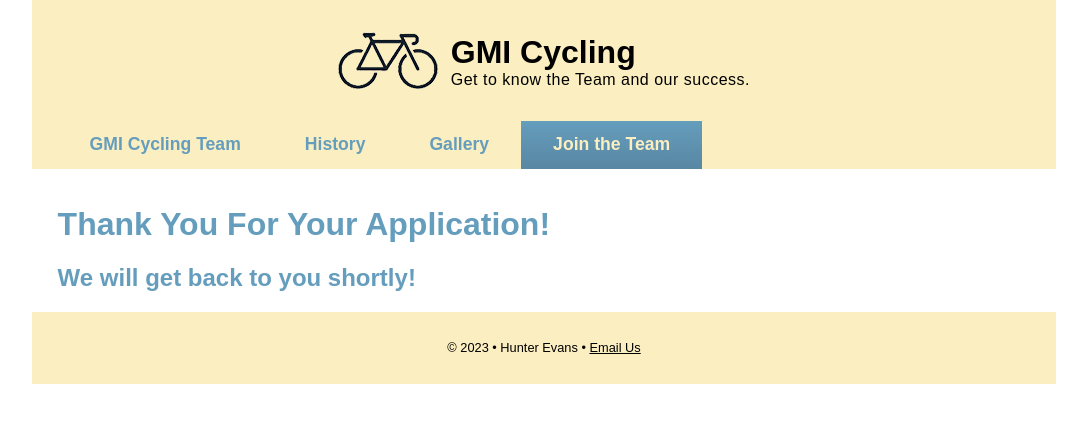
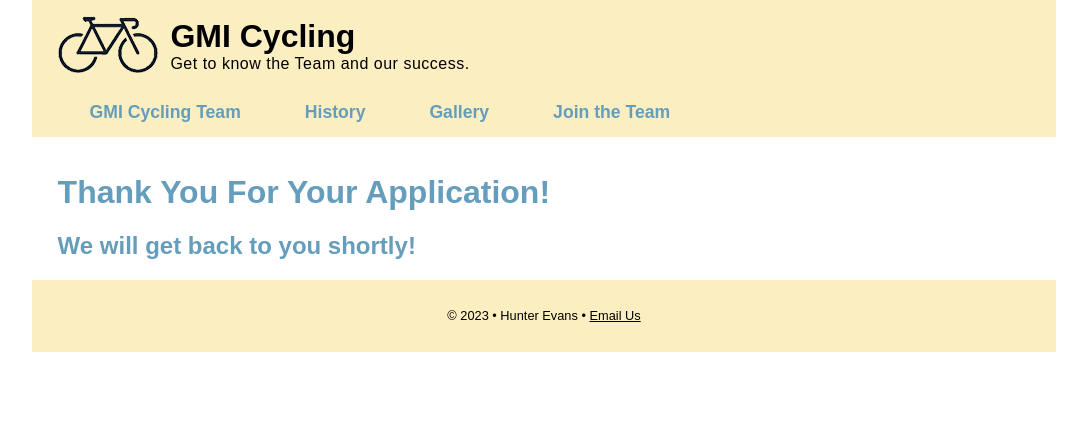
Before and after one commit to hunterevans06/dwdd1600, a plain HTML site: page 07advanced-css/thanks.html in a window 1280 px wide. Shown: the whole page, without its empty margins (96-1183 px from the left). Drawn offline with Linux system fonts and the light colour scheme.

Commit message:
Update thanks.html

```diff
--- a/07advanced-css/thanks.html
+++ b/07advanced-css/thanks.html
@@ -16,16 +16,11 @@
     <body>
         <!--start of the page header-->
         <header>
-            <header>
             <img src="images/logo.png" alt="site logo" width="100" height="57">
             <div>
                 <h1>GMI Cycling</h1>
                 <p>Get to know the Team and our success.</p>
             </div>
-            </header>
-
-            <meta http-equiv="refresh" content="5; URL=index.html">
-
         </header>
         <!--start of the nav-->
         <nav>
@@ -33,7 +28,7 @@
                 <li><a href="index.html">GMI Cycling Team</a></li>
                 <li><a href="history.html">History</a></li>
                 <li><a href="images.html">Gallery</a></li>
-                <li class="active"><a href="questions.html">Join the Team</a></li>
+                <li><a href="questions.html">Join the Team</a></li>
             </ul>
         </nav>
         <!--start of the main-->
@@ -41,6 +36,10 @@
                 <h1>Thank You For Your Application!</h1>
                 <h2>We will get back to you shortly!</h2>
             </main>
+
+
+            <meta http-equiv="refresh" content="5; URL=index.html">
+
         <!--start of the footer-->
         <footer>
             <p>&copy; 2023 &bull; Hunter Evans &bull; <a href="mailto:10756174@uvu.edu">Email Us</a></p>
```
Lines whose indentation alone changed are shown as unchanged.
